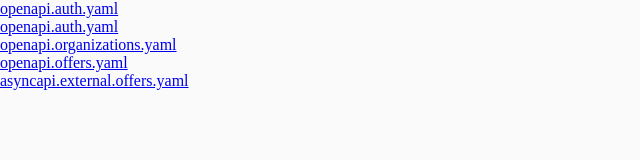
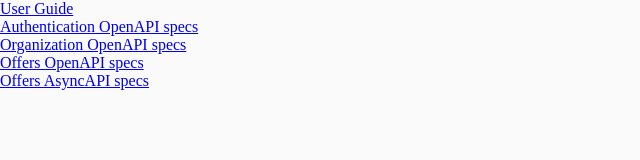
Before and after one commit to AlayaCare/alayamarket-external-docs, a plain HTML site: page index.html in a window 1280 px wide. Shown: the whole page, without its empty margins (0-640 px from the left). Drawn offline with Linux system fonts and the light colour scheme.

Commit message:
Updated links

```diff
--- a/index.html
+++ b/index.html
@@ -11,14 +11,14 @@
   </head>
 
   <body>
-    <a href="docs/user_guide/README.md">openapi.auth.yaml</a>
+    <a href="docs/user_guide/README.md">User Guide</a>
     <br>
-    <a href="docs/auth/openapi.auth">openapi.auth.yaml</a>
+    <a href="docs/auth/openapi.auth">Authentication OpenAPI specs</a>
     <br>
-    <a href="docs/organizations/openapi.organizations">openapi.organizations.yaml</a>
+    <a href="docs/organizations/openapi.organizations">Organization OpenAPI specs</a>
     <br>
-    <a href="docs/offers/openapi.offers">openapi.offers.yaml</a>
+    <a href="docs/offers/openapi.offers">Offers OpenAPI specs</a>
     <br>
-    <a href="docs/offers/asyncapi.external.offers">asyncapi.external.offers.yaml</a>
+    <a href="docs/offers/asyncapi.external.offers">Offers AsyncAPI specs</a>
   </body>
 </html>
```
